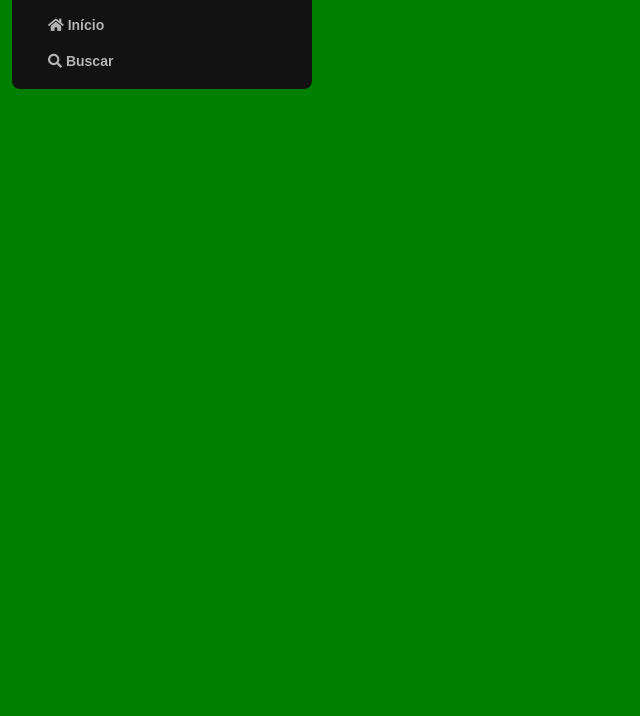
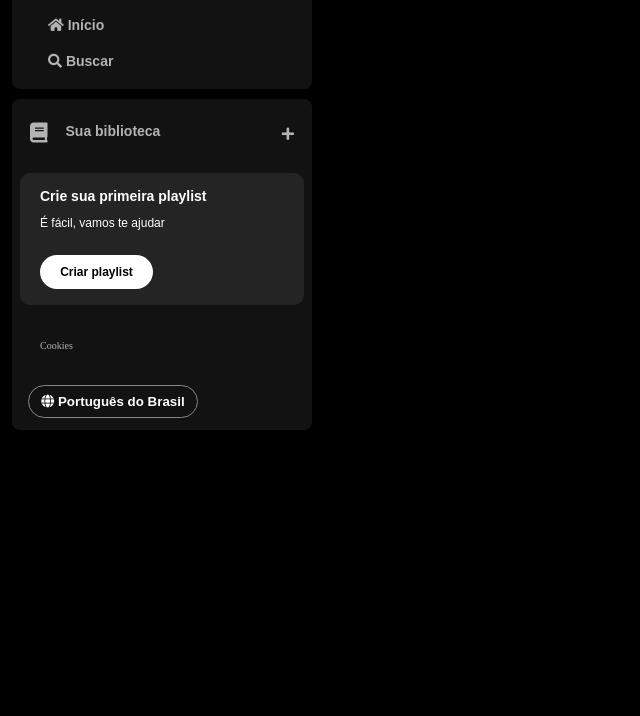
Before and after one commit to Rafael-rms/spotify, a plain HTML site: page index.html in a window 1280 px wide. Shown: the part 84-800 px from the top of the page, without its empty margins (0-640 px from the left). Drawn offline with Linux system fonts and the light colour scheme.

Commit message:
Atualização do projeto replica spotify

```diff
--- a/index.html
+++ b/index.html
@@ -1,5 +1,6 @@
 <!DOCTYPE html>
 <html lang="pt-BR">
+
 <head>
     <meta charset="UTF-8">
     <meta name="viewport" content="width=device-width, initial-scale=1.0">
@@ -11,18 +12,18 @@
     <link rel="stylesheet" href="styles.css">
 
     <!-- Links para trazer os ícones via CDN -->
-    <link rel="stylesheet" href="https://use.fontawesome.com/releases/v5.15.4/css/solid.css"/>
-    <link rel="stylesheet" href="https://use.fontawesome.com/releases/v5.15.4/css/fontawesome.css"/>
+    <link rel="stylesheet" href="https://use.fontawesome.com/releases/v5.15.4/css/solid.css" />
+    <link rel="stylesheet" href="https://use.fontawesome.com/releases/v5.15.4/css/fontawesome.css" />
 </head>
+
 <body>
     <div class="sidebar">
         <nav class="sidebar__navigation">
             <div class="logo">
                 <a href="">
-                    <img src="./assets/icons/logo-spotify.png" alt="logo do spotify">
+                    <img src="./assets/icons/logo-spotify.png" alt="Logo" />
                 </a>
             </div>
-                <div>
             <ul>
                 <li>
                     <a href="">
@@ -37,11 +38,39 @@
                     </a>
                 </li>
             </ul>
+        </nav>
+
+        <div class="library">
+            <div class="library__content">
+                <button class="library__button">
+                    <span class="fa fas fa-book"></span>
+                    <span>Sua biblioteca</span>
+                </button>
+                <span class="fa fa-plus"></span>
             </div>
+            <section class="section-playlist">
+                <div class="section-playlist__content">
+                    <span class="text title">Crie sua primeira playlist</span>
+                    <span class="text subtitle">É fácil, vamos te ajudar</span>
+                    <button class="section-playlist__button">
+                        <span>Criar playlist</span>
+                    </button>
                 </div>
-        </nav>
+            </section>
+
+            <div class="cookies">
+                <a href="">Cookies</a>
+            </div>
+
+            <div class="languages">
+                <button class="languages__button">
+                    <span class="fa fa-globe"></span>
+                    <span>Português do Brasil</span>
+                </button>
             </div>
 
         </div>
+    </div>
 </body>
+
 </html>
--- a/styles.css
+++ b/styles.css
@@ -1,52 +1,170 @@
-body {
-    background-color: green;
+body{
+    background-color: #000;
 }
 
-h1 {
-    color: fff;
+.sidebar{
+    position:fixed;
+    top:0;
+    left:0;
+    bottom:0;
+    padding:12px;
+    width:300px;
 }
 
-.sidebar {
-    position: fixed;
-    top: 0;
-    left: 0;
-    bottom: 0;
-    padding: 12px;
-    width: 300px;
+.sidebar__navigation{
+    background-color: #121212;
+    border-radius:8px;
+    padding:16px 0 0 16px;
 }
 
-.sidebar__navigation {
-    background-color: #121212;
-    border-radius: 8px;
-    padding: 16px 0 0 16px;
+.logo{
+    background: #121212;
+    display:flex;
+    border-radius:8px ;
+    padding:16px 0 0 16px;
 }
 
-.sidebar__navigation .logo {
-    background: #121212;
-    display: flex;
-    border-radius: 8px;
-    padding: 16px 0 0 16px;
+.sidebar__navigation .logo img{
+    width:80px;
 }
 
-.logo img {
-    width: 80px;
-
+.sidebar nav ul{
+    margin-top: 20px;
+    padding:0 20px 10px 20px;
 }
 
-.sidebar nav ul {
-    margin-top: 20px;
-    padding: 0 20px 10px 20px;
-
-}
-
-.sidebar ul li {
+.sidebar ul li{
     padding: 10px 0;
 }
 
-.sidebar nav ul li a {
+.sidebar nav ul li a{
     color: #b3b3b3;
     text-decoration: none;
     font-weight: 600;
     font-size: 14px;
     font-family: "DM Sans", sans-serif;
 }
+
+.library {
+    background-color: #121212;
+    border-radius: 8px;
+    display: flex;
+    justify-content: space-between;
+    flex-direction: column;
+    padding: 4px 8px;
+    color: #b3b3b3;
+    font-weight: 600;
+    font-size: 14px;
+    margin-top: 10px;
+}
+
+.library .library__content {
+    display: flex;
+    justify-content: space-between;
+}
+
+.library .library__button {
+    display: flex;
+    margin-right: 10px;
+    color: #b3b3b3;
+    background-color: transparent;
+    border: 0px;
+    font-size: 14px;
+    font-weight: 700;
+    font-family: "DM Sans", sans-serif;
+    text-align: center;
+    text-decoration: none;
+    text-transform: none;
+    padding: 20px 10px;
+}
+
+.library .library__button .fa {
+    font-size: 20px;
+    margin-right: 10px;
+    font-weight: 300;
+    padding-right: 8px;
+}
+
+.library .library__content .fa-plus {
+    margin: 24px 10px;
+}
+
+.section-playlist {
+    display: flex;
+    align-items: flex-start;
+    justify-content: space-between;
+    gap: 20px;
+    background-color: #242424;
+    color: #b3b3b3;
+    font-weight: 600;
+    font-size: 14px;
+    margin: 8px 0px;
+    padding: 16px 20px;
+    border-radius: 10px;
+}
+
+.section-playlist .section-playlist__content {
+    display: flex;
+    flex-direction: column;
+}
+
+.section-playlist__content .text {
+    font-family: "DM Sans", sans-serif;
+    padding-bottom: 14px;
+    color: #fff;
+}
+
+.section-playlist__content .title {
+    font-weight: 700;
+}
+
+.section-playlist__content .subtitle {
+    font-weight: 500;
+    font-size: 12px;
+}
+
+.section-playlist__content .section-playlist__button {
+    display: flex;
+    justify-content: center;
+    background-color: #fff;
+    color: #000;
+    border-radius: 20px;
+    font-size: 12px;
+    font-weight: 700;
+    font-family: "DM Sans", sans-serif;
+    text-decoration: none;
+    text-transform: none;
+    padding: 10px;
+    margin-top: 12px;
+    border: 0px;
+    width: 113px;
+}
+
+.sidebar .cookies {
+    margin: 25px 20px;
+
+}
+
+.sidebar .cookies a {
+    color: #b3b3b3;
+    font-weight: 500;
+    font-size: 10px;
+    text-decoration: none;
+}
+
+.sidebar .cookies a:hover{
+    text-decoration: underline;
+}
+
+.languages .languages__button {
+    background-color: transparent;
+    border: 1px solid #878787;
+    color: #fff;
+    cursor: pointer;
+    align-items: center;
+    font-weight: bold;
+    width: 170px;
+    margin: 8px;
+    padding: 8px;
+    border-radius: 20px;
+}
```
Lines whose indentation alone changed are shown as unchanged.
